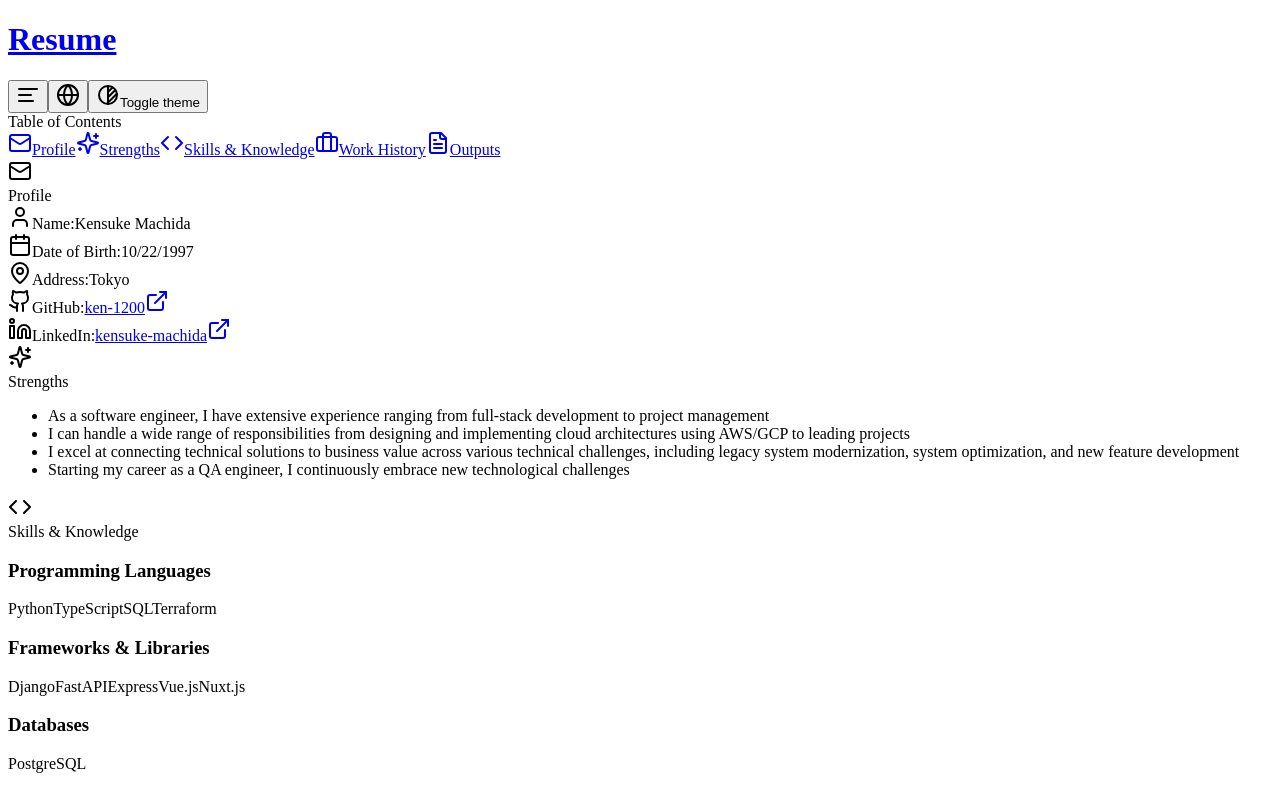
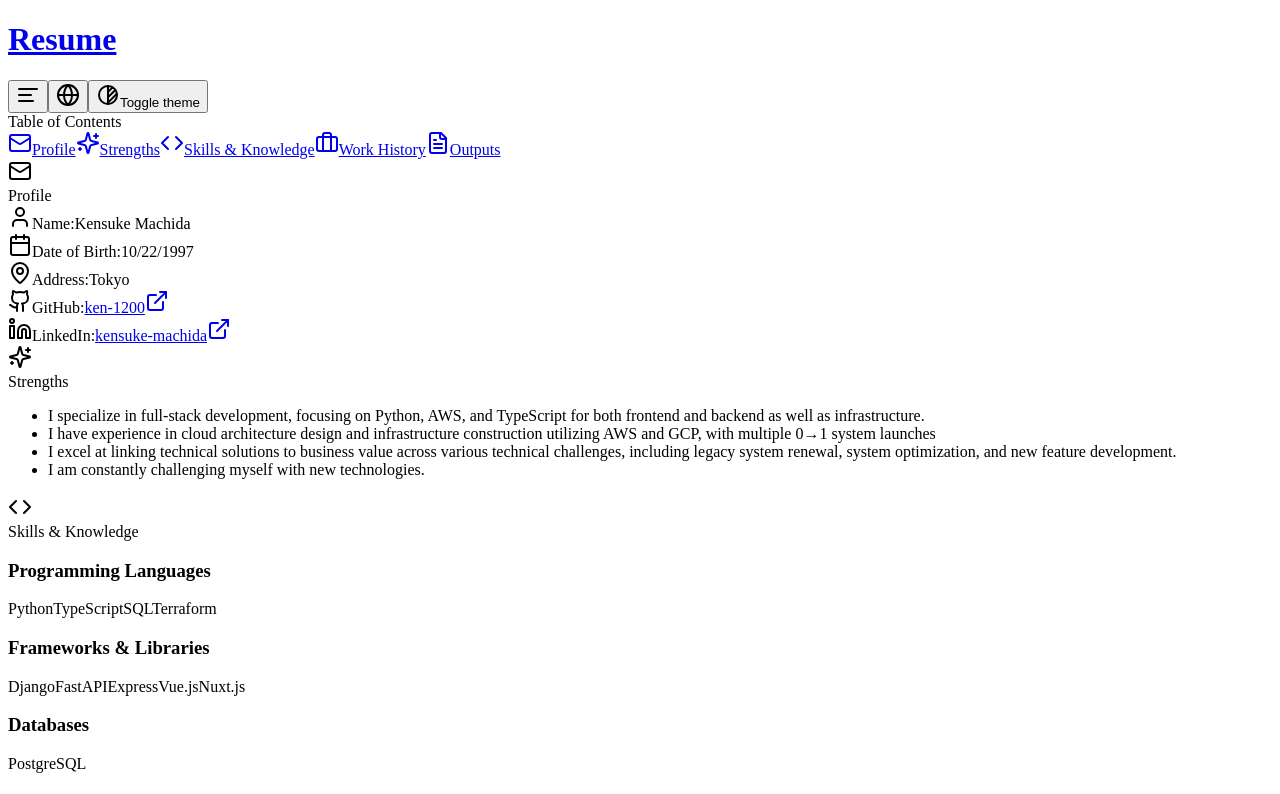
Before and after one commit to ken-1200/resume, a Next.js app: page /en in a window 1280 px wide. Shown: the top 794 px of the page. Built offline with nearby package versions, Linux system fonts and the light colour scheme.

Commit message:
feat: update self-promotion text in Japanese and English for improved clarity and relevance

```diff
--- a/src/data/localized-data.ts
+++ b/src/data/localized-data.ts
@@ -1038,16 +1038,16 @@ export function useProfileData() {
   // 自己PR文
   const selfPrText = {
     ja: [
-      'ソフトウェアエンジニアとして、フルスタック開発からプロジェクトマネジメントまで幅広い経験があります',
-      'AWS/GCPを活用したクラウドアーキテクチャの設計・実装から、プロジェクトのリードまで、幅広く対応可能です',
+      'Python/AWS/TypeScriptを中心に、フロント・バックエンド・インフラのフルスタック開発を得意としています',
+      'AWS/GCPを活用したクラウドアーキテクチャ設計とインフラ構築の経験があり、0→1のシステム立ち上げを複数経験',
       'レガシーシステムの刷新、システム最適化、新機能開発など、様々な技術課題において、技術的な解決策をビジネス価値に結びつけることを得意としています',
-      'QAエンジニアからキャリアをスタートし、常に新しい技術へのチャレンジを続けています',
+      '常に新しい技術へのチャレンジを続けています',
     ],
     en: [
-      'As a software engineer, I have extensive experience ranging from full-stack development to project management',
-      'I can handle a wide range of responsibilities from designing and implementing cloud architectures using AWS/GCP to leading projects',
-      'I excel at connecting technical solutions to business value across various technical challenges, including legacy system modernization, system optimization, and new feature development',
-      'Starting my career as a QA engineer, I continuously embrace new technological challenges',
+      'I specialize in full-stack development, focusing on Python, AWS, and TypeScript for both frontend and backend as well as infrastructure.',
+      'I have experience in cloud architecture design and infrastructure construction utilizing AWS and GCP, with multiple 0→1 system launches',
+      'I excel at linking technical solutions to business value across various technical challenges, including legacy system renewal, system optimization, and new feature development.',
+      'I am constantly challenging myself with new technologies.',
     ],
   };
 
```
